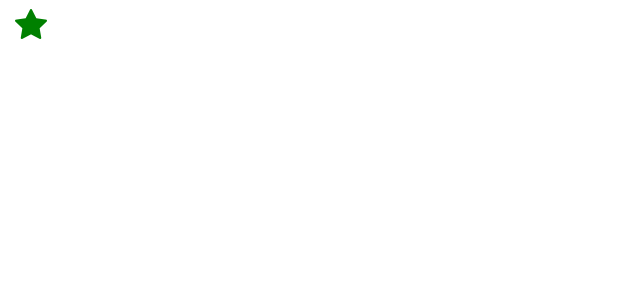
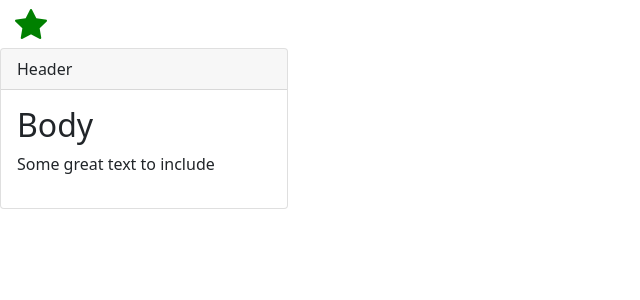
Before and after one commit to journeyman32/vigilant-bassoon, an Angular app: page / in a window 1280 px wide. Shown: the top 300 px of the page, without its empty margins (0-640 px from the left). Built offline with nearby package versions, Linux system fonts and the light colour scheme.

Commit message:
Emd of NGContainer

```diff
--- a/src/app/app.component.html
+++ b/src/app/app.component.html
@@ -1,2 +1,6 @@
 
  <app-favorite [isFavorite]="post.isFavorite" (change)="onFavoriteChanged($event)"></app-favorite>
+ <bootstrap-panel >
+     <ng-container class="heading">Header</ng-container>
+     <div class="body"><h2>Body</h2><p>Some great text to include</p></div>
+ </bootstrap-panel>
--- a/src/app/panel/panel.component.html
+++ b/src/app/panel/panel.component.html
@@ -1 +1,4 @@
-<p>panel works!</p>
+<div class="card" style="width: 18rem;">
+    <div class="card-header"><ng-content select=".heading"></ng-content></div>
+    <div class="card-body"><ng-content select=".body"></ng-content></div>
+</div>
--- a/src/app/panel/panel.component.ts
+++ b/src/app/panel/panel.component.ts
@@ -1,7 +1,7 @@
-import { Component, OnInit } from '@angular/core';
+ import { Component, OnInit } from '@angular/core';
 
 @Component({
-  selector: 'app-panel',
+  selector: 'bootstrap-panel',
   templateUrl: './panel.component.html',
   styleUrls: ['./panel.component.css']
 })
```
